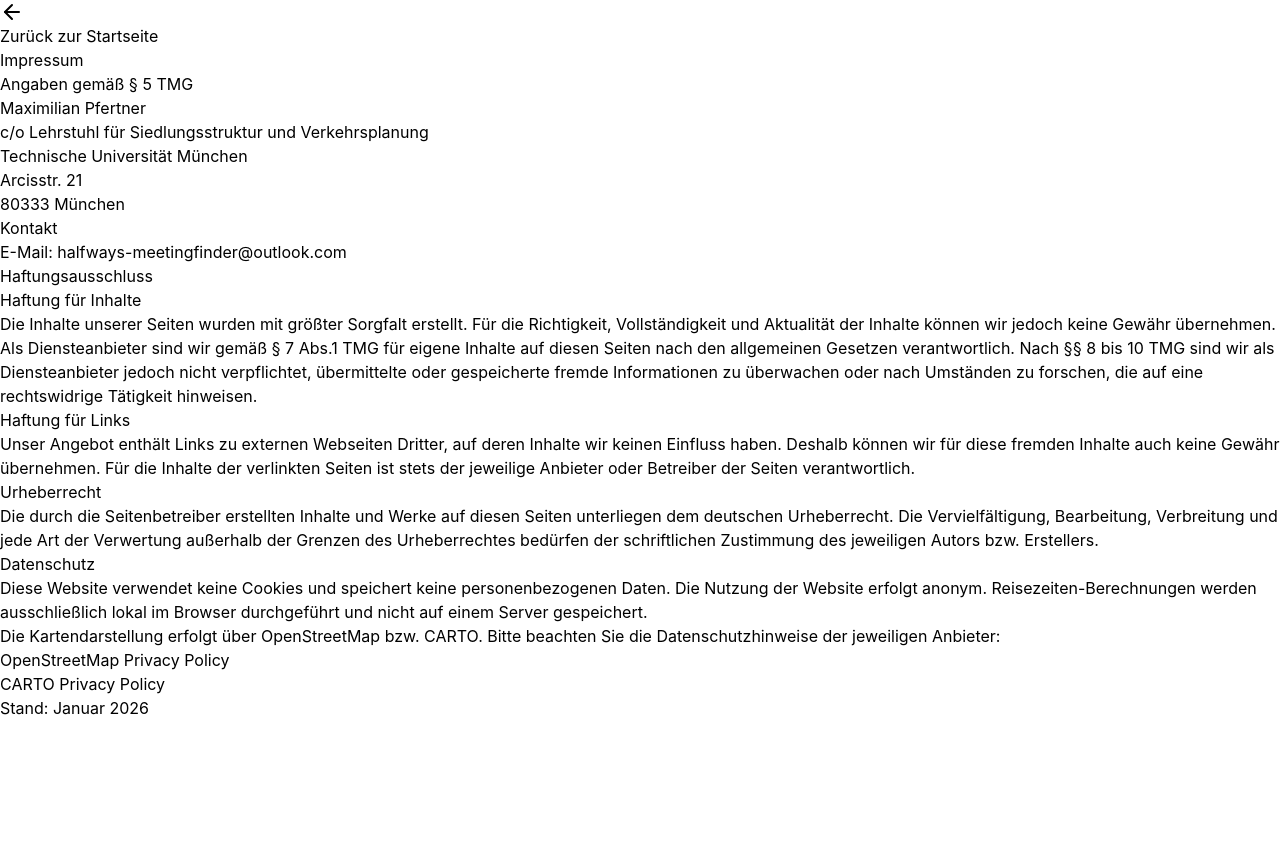
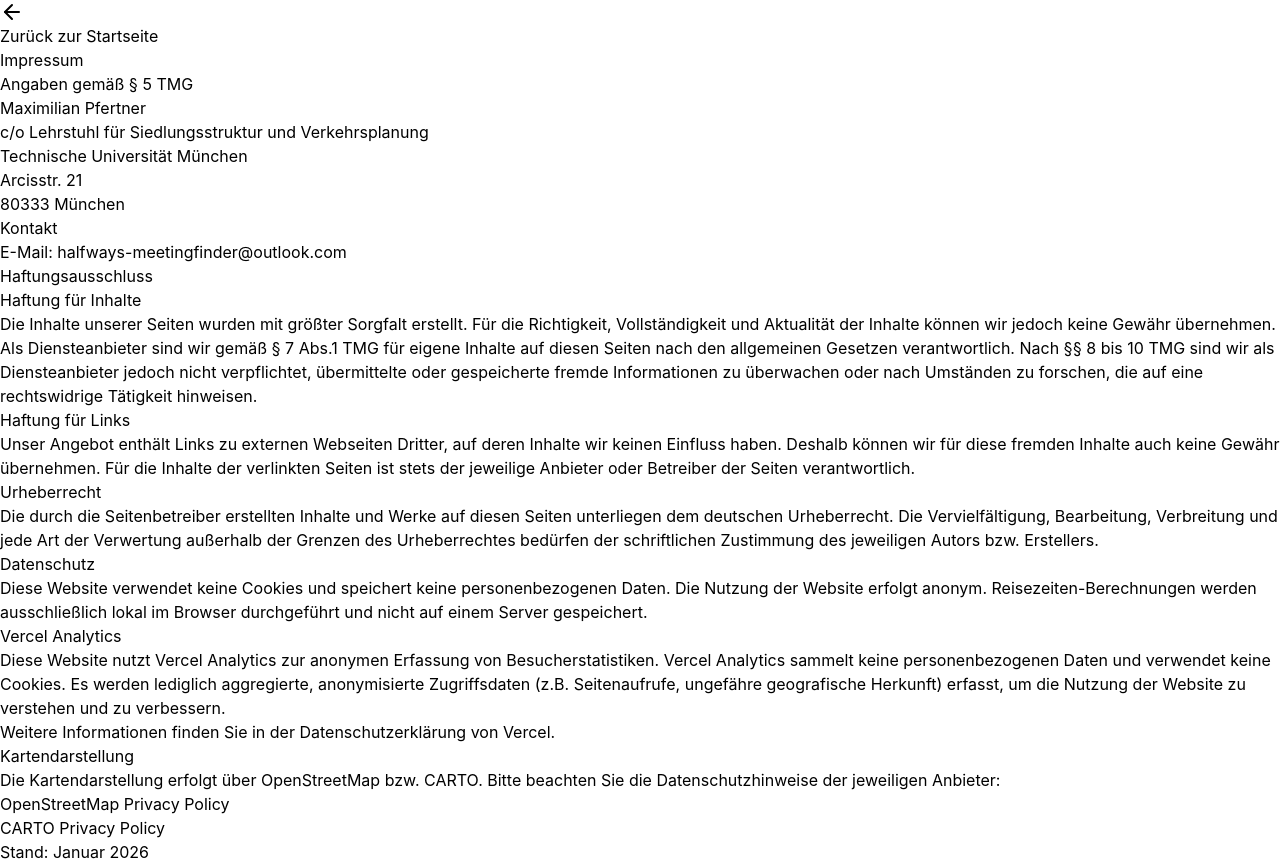
Before and after one commit to maxpfertner/meeting-finder, a React (Vite) app: page /impressum in a window 1280 px wide. Before the commit the page ends 800 px from the top, so only its background shows below. Built offline with nearby package versions, Linux system fonts and the light colour scheme.

Commit message:
Add Vercel Analytics to privacy policy

```diff
--- a/src/Impressum.jsx
+++ b/src/Impressum.jsx
@@ -71,7 +71,20 @@ export default function Impressum() {
                 erfolgt anonym. Reisezeiten-Berechnungen werden ausschließlich lokal im Browser durchgeführt und nicht auf
                 einem Server gespeichert.
               </p>
+
+              <h3 className="font-semibold text-gray-800 mt-4 mb-2">Vercel Analytics</h3>
+              <p className="text-sm leading-relaxed">
+                Diese Website nutzt Vercel Analytics zur anonymen Erfassung von Besucherstatistiken. Vercel Analytics
+                sammelt keine personenbezogenen Daten und verwendet keine Cookies. Es werden lediglich aggregierte,
+                anonymisierte Zugriffsdaten (z.B. Seitenaufrufe, ungefähre geografische Herkunft) erfasst, um die
+                Nutzung der Website zu verstehen und zu verbessern.
+              </p>
               <p className="text-sm leading-relaxed mt-2">
+                Weitere Informationen finden Sie in der <a href="https://vercel.com/legal/privacy-policy" target="_blank" rel="noopener noreferrer" className="text-indigo-600 hover:underline">Datenschutzerklärung von Vercel</a>.
+              </p>
+
+              <h3 className="font-semibold text-gray-800 mt-4 mb-2">Kartendarstellung</h3>
+              <p className="text-sm leading-relaxed">
                 Die Kartendarstellung erfolgt über OpenStreetMap bzw. CARTO. Bitte beachten Sie die Datenschutzhinweise
                 der jeweiligen Anbieter:
               </p>
```
